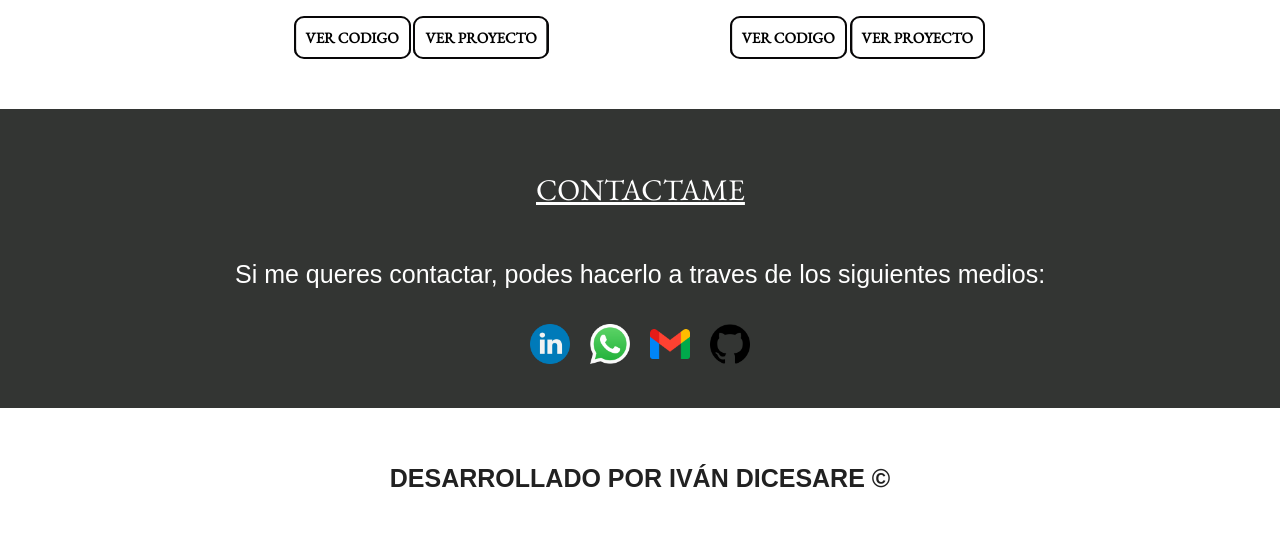
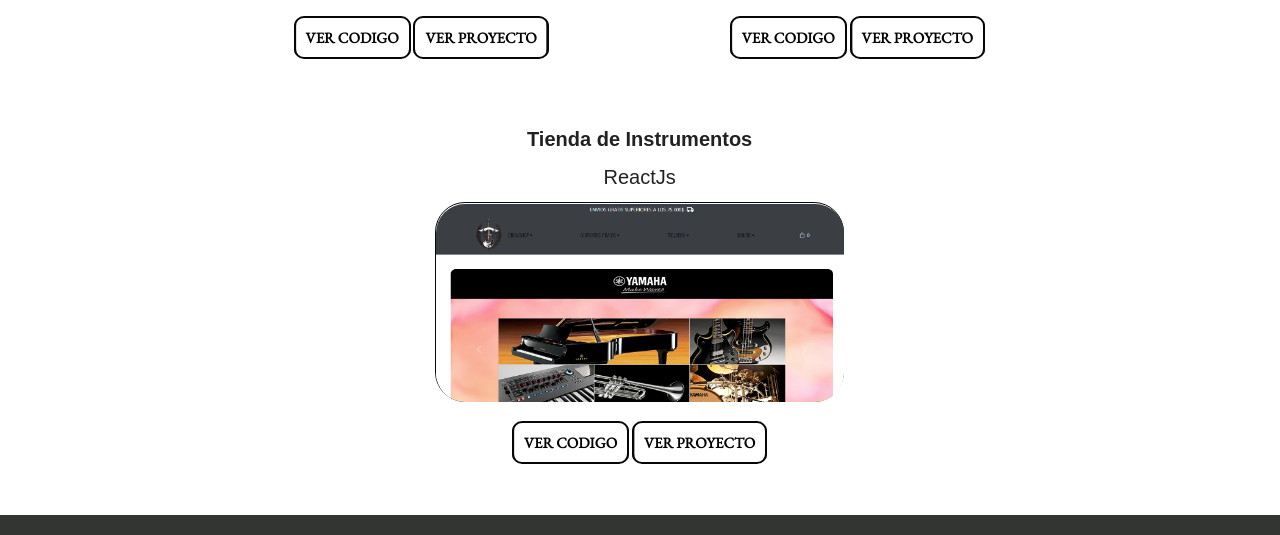
Before and after one commit to Ivand14/Portfolio, a plain HTML site: page index.html in a window 1280 px wide. Shown: the part 3403-3938 px from the top of the page. Drawn offline with nearby package versions, Linux system fonts and the light colour scheme; a web font is replaced by a local one.

Commit message:
Nuevo Proyecto Reactjs

```diff
--- a/index.html
+++ b/index.html
@@ -144,6 +144,16 @@
                         <a href="https://ivand14.github.io/agencia/" target="_blank" class="btn-proyectos">VER PROYECTO</a>
                         </div>
                 </div>
+
+                <div class="proyectoEstilos" data-aos="zoom-in-down">
+                    <h3>Tienda de Instrumentos</h3>
+                    <p>ReactJs</p>
+                    <img src="./img/TiendaOnline.png" alt="Agencia" class="imgProyecto">
+                    <div class="btones" style="margin: 3rem;">
+                    <a href="https://github.com/Ivand14/ProyectoFinal-Dicesare" target="_blank" class="btn-proyectos">VER CODIGO</a>
+                    <a href="https://proyecto-final-dicesare-4u3t.vercel.app/" target="_blank" class="btn-proyectos">VER PROYECTO</a>
+                    </div>
+            </div>
         </div>
     </section>
     <section class="contactameContainer contenedor" id="contactame">
```
Also changed, not shown: img/TiendaOnline.png (added).
